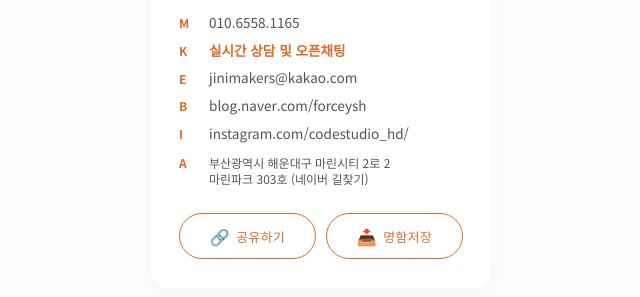
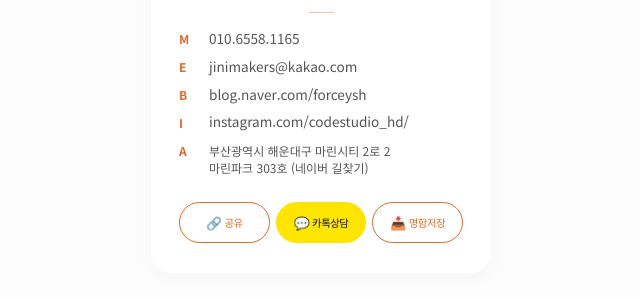
Before and after one commit to cordeliai/jinimakers, a plain HTML site: page index.html in a window 1280 px wide. Shown: the part 411-708 px from the top of the page, without its empty margins (319-959 px from the left). Drawn offline with Linux system fonts and the light colour scheme.

Commit message:
Update index.html

```diff
--- a/index.html
+++ b/index.html
@@ -99,16 +99,20 @@
         .address-box .label { width: 18px; font-weight: 700; color: #df6928; margin-right: 12px; flex-shrink: 0; }
         .address-box:active { background-color: #f9f9f9; }
 
-        .btn-group { display: flex; justify-content: center; gap: 10px; }
+        /* 버튼 그룹 레이아웃 수정 */
+        .btn-group { display: flex; justify-content: center; gap: 6px; }
         .action-btn {
             flex: 1; display: inline-flex; align-items: center; justify-content: center;
             text-decoration: none; font-weight: 500; padding: 10px 0; border-radius: 50px;
-            font-size: 0.8rem; letter-spacing: 0.5px; transition: all 0.2s ease;
+            font-size: 0.65rem; letter-spacing: -0.5px; transition: all 0.2s ease;
             border: 1px solid #df6928; color: #df6928; background-color: transparent; cursor: pointer;
             pointer-events: auto;
         }
-        .action-btn span { font-size: 1rem; margin-right: 6px; }
+        .action-btn span { font-size: 0.8rem; margin-right: 3px; }
         .action-btn:active { background-color: rgba(223, 105, 40, 0.05); transform: scale(0.97); }
+
+        /* 카톡 전용 색상 강조 (선택사항) */
+        .kakao-btn { background-color: #fee500; border-color: #fee500; color: #111; }
     </style>
 </head>
 
@@ -130,12 +134,6 @@
         <div class="divider"></div>
         <div class="contact-info">
             <a href="tel:01065581165" class="info-item"><span class="label">M</span><span class="value">010.6558.1165</span></a>
-
-            <!-- 📍 오픈채팅 링크가 적용된 상담 버튼 -->
-            <a href="https://open.kakao.com/o/sdQg6Jsi" class="info-item" target="_blank">
-                <span class="label">K</span><span class="value" style="color:#df6928; font-weight:700;">실시간 상담 및 오픈채팅</span>
-            </a>
-
             <a href="mailto:jinimakers@kakao.com" class="info-item"><span class="label">E</span><span class="value">jinimakers@kakao.com</span></a>
             <div class="links">
                 <a href="https://blog.naver.com/forceysh" class="info-item" target="_blank"><span class="label">B</span><span class="value">blog.naver.com/forceysh</span></a>
@@ -151,15 +149,16 @@
             </span>
         </a>
 
+        <!-- 버튼 그룹: 3개로 구성 -->
         <div class="btn-group">
-            <div onclick="shareCard()" class="action-btn"><span>🔗</span> 공유하기</div>
+            <div onclick="shareCard()" class="action-btn"><span>🔗</span> 공유</div>
+            <a href="https://open.kakao.com/o/sdQg6Jsi" target="_blank" class="action-btn kakao-btn"><span>💬</span> 카톡상담</a>
             <a href="김유진-디지털명함(세로).png" download="김유진-디지털명함(세로).png" class="action-btn"><span>📥</span> 명함저장</a>
         </div>
     </div>
 </div>
 
 <script>
-/* 보안: 우클릭/단축키 차단 */
 document.addEventListener('keydown', function(e) {
     if (e.keyCode == 123 || (e.ctrlKey && e.shiftKey && e.keyCode == 73) || (e.ctrlKey && e.keyCode == 67) || (e.ctrlKey && e.keyCode == 83)) {
         e.preventDefault();
@@ -167,7 +166,6 @@ document.addEventListener('keydown', function(e) {
     }
 });
 
-/* 공유 기능 */
 function shareCard() {
     if (navigator.share) {
         navigator.share({
```
